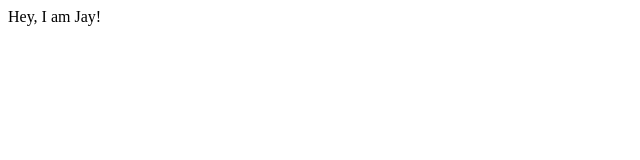
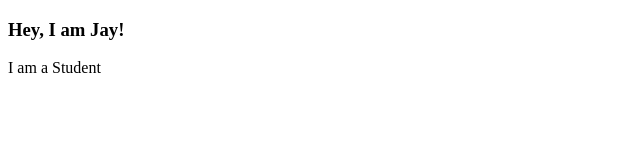
Before and after one commit to sudojay/sample-site, a plain HTML site: page index.html in a window 1280 px wide. Shown: the whole page, without its empty margins (0-640 px from the left). Drawn offline with Linux system fonts and the light colour scheme.

Commit message:
Update: index.html
changes made in index file

```diff
--- a/index.html
+++ b/index.html
@@ -4,9 +4,10 @@
     <meta charset="UTF-8">
     <meta http-equiv="X-UA-Compatible" content="IE=edge">
     <meta name="viewport" content="width=device-width, initial-scale=1.0">
-    <title>Index</title>
+    <title>Sample</title>
 </head>
 <body>
-    Hey, I am Jay!
+    <h3>Hey, I am Jay!</h3>
+    <p>I am a Student</p>
 </body>
 </html>
```
